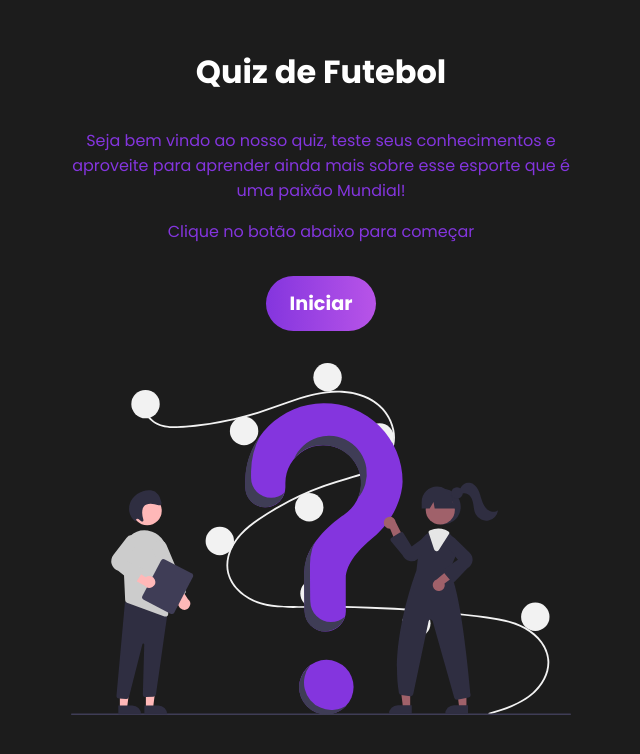
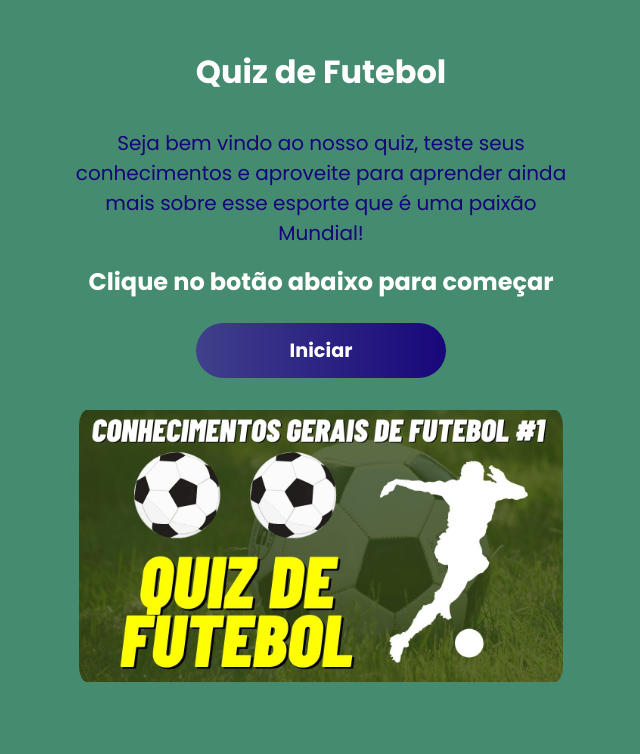
Before and after one commit to ronaldof16/quiz-futebol, a React (Vite) app: page / in a window 1280 px wide. Shown: the top 754 px of the page, without its empty margins (319-959 px from the left). Built offline with nearby package versions, Linux system fonts and the light colour scheme.

Commit message:
atualizações diversas

```diff
--- a/src/App.jsx
+++ b/src/App.jsx
@@ -12,7 +12,6 @@ import './App.css';
 function App() {
   const [quizState, dispatch] = useContext(QuizContext);
 
-
   return (
     <div className='App'>
       {quizState.gameStage === 'Start' && <Welcome />}
--- a/src/components/GameOver.css
+++ b/src/components/GameOver.css
@@ -10,7 +10,8 @@
 }
 
 #gameover p {
-    color: #8435de;
+    color: rgb(22, 4, 123);
+    font-size: 1.25rem;
 }
 
 #gameover img {
--- a/src/components/GameOver.jsx
+++ b/src/components/GameOver.jsx
@@ -13,8 +13,8 @@ const GameOver = () => {
     return (
         <div id='gameover'>
             <h2>Fim do Jogo!</h2>
-            <p>Pontuação: {quizState.score}</p>
-            <p>Você acertou {quizState.score} de {quizState.questions.length} perguntas</p>
+            <p>Pontuação: {quizState.score / 5 * 100}%</p>
+            <p>Você acertou {quizState.score} de {quizState.questions.length} perguntas!</p>
             <img src={welldone} alt='Fim do Quiz' />
             <button onClick={() => dispatch({ type: 'NEW_GAME' })}>Reiniciar</button>
         </div>
--- a/src/components/Option.css
+++ b/src/components/Option.css
@@ -1,10 +1,10 @@
 .option {
-    background-color: #a669c3;
+    background-color: rgb(22, 4, 123);
     border-radius: 0.5rem;
     padding: 1rem;
     margin-bottom: 1rem;
     cursor: pointer;
-    opacity: .8;
+    opacity: .7;
     transition: .4s;
 }
 
--- a/src/components/PickCategory.css
+++ b/src/components/PickCategory.css
@@ -28,7 +28,7 @@
 }
 
 .informacoes-itens {
-    color: #8435de;
+    color: rgb(22, 4, 123);
     margin-bottom: 0.5rem;
 }
 
--- a/src/components/Question.css
+++ b/src/components/Question.css
@@ -1,7 +1,7 @@
 #question {
     text-align: center;
     max-width: 500px;
-    border: 3px solid #a669c3;
+    border: 3px solid rgb(22, 4, 123);;
     border-radius: 1rem;
     padding: 2rem;
 }
--- a/src/components/Welcome.css
+++ b/src/components/Welcome.css
@@ -7,18 +7,28 @@
     margin-bottom: 2rem;
 }
 
-#welcome h2, #welcome p {
+#welcome p {
     margin-bottom: 1rem;
 }
 
+#welcome h2 {
+    margin-bottom: 0.5rem;
+}
+
 #welcome p {
-    color: #8435de;
+    color: rgb(22, 4, 123);
+    font-size: 1.25rem;
 }
 
 #welcome button {
     margin-top: 1rem;
+    width: 50%;
 }
 
 #welcome img {
     margin-top: 2rem;
+    border-radius: 1rem;
+    padding-left: 0.5rem;
+    padding-right: 0.5rem;
+    box-sizing: border-box;
 }
--- a/src/components/Welcome.jsx
+++ b/src/components/Welcome.jsx
@@ -2,7 +2,7 @@ import { useContext } from 'react';
 import { QuizContext } from '../context/quiz';
 
 import './Welcome.css';
-import Quiz from '../img/quiz.svg';
+import Quiz from '../img/quiz_futebol.jpg';
 
 const Welcome = () => {
   const [quizState, dispatch] = useContext(QuizContext);
@@ -14,7 +14,7 @@ const Welcome = () => {
         <h1>Quiz de Futebol</h1>
         <p>Seja bem vindo ao nosso quiz, teste seus conhecimentos e aproveite para
         aprender ainda mais sobre esse esporte que é uma paixão Mundial!</p>
-        <p>Clique no botão abaixo para começar</p>
+        <h2>Clique no botão abaixo para começar</h2>
         <button onClick={() => dispatch({type: 'CHANGE_STATE'})}>Iniciar</button>
         <img src={Quiz} alt="Imagem do Quiz" />
     </div>
--- a/src/index.css
+++ b/src/index.css
@@ -8,7 +8,8 @@
 body, html {
   min-height: 100vh;
   height: 100%;
-  background-color: #1c1c1c;
+  /*background-color: #1c1c1c;*/
+  background-color: #458b6f;
 }
 
 img {
@@ -20,11 +21,11 @@ button {
   font-size: 1.2rem;
   cursor: pointer;
   padding: 0.8rem 1.5rem;
-  background: linear-gradient(90deg, rgba(132, 53, 222, 1) 0%, rgba(184, 84, 232, 1) 100%);
+  background: linear-gradient(90deg, rgb(64, 64, 139) 0%, rgb(24, 7, 123) 100%);
   border-radius: 3rem;
   border: none;
 }
 
 button:hover {
-  background: linear-gradient(90deg, rgba(184, 84, 232, 1) 0%, rgba(132, 53, 222, 1) 100%);
+  background: linear-gradient(90deg, rgba(24, 7, 123, 1) 0%, rgba(64, 64, 139, 1) 100%);
 }
```
Also changed, not shown: src/img/category.svg (deleted), src/img/quiz.svg (deleted).
